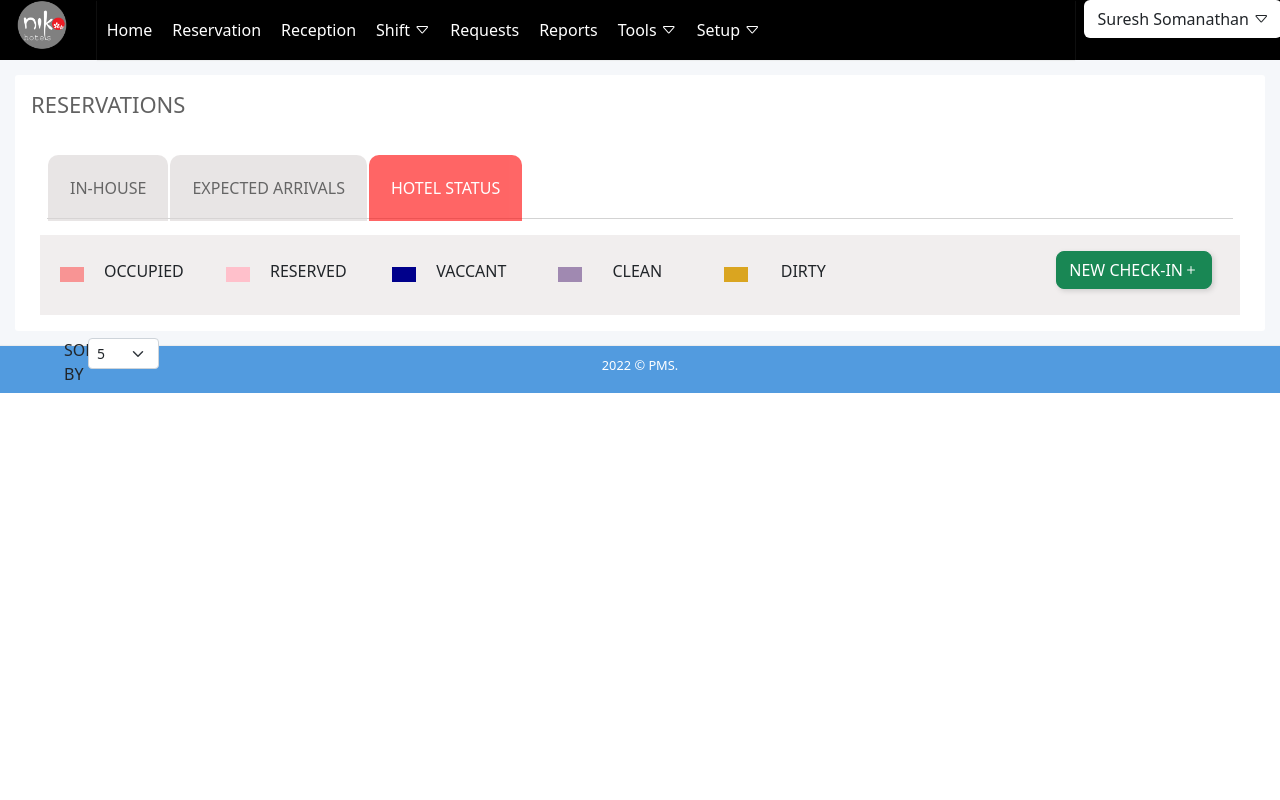
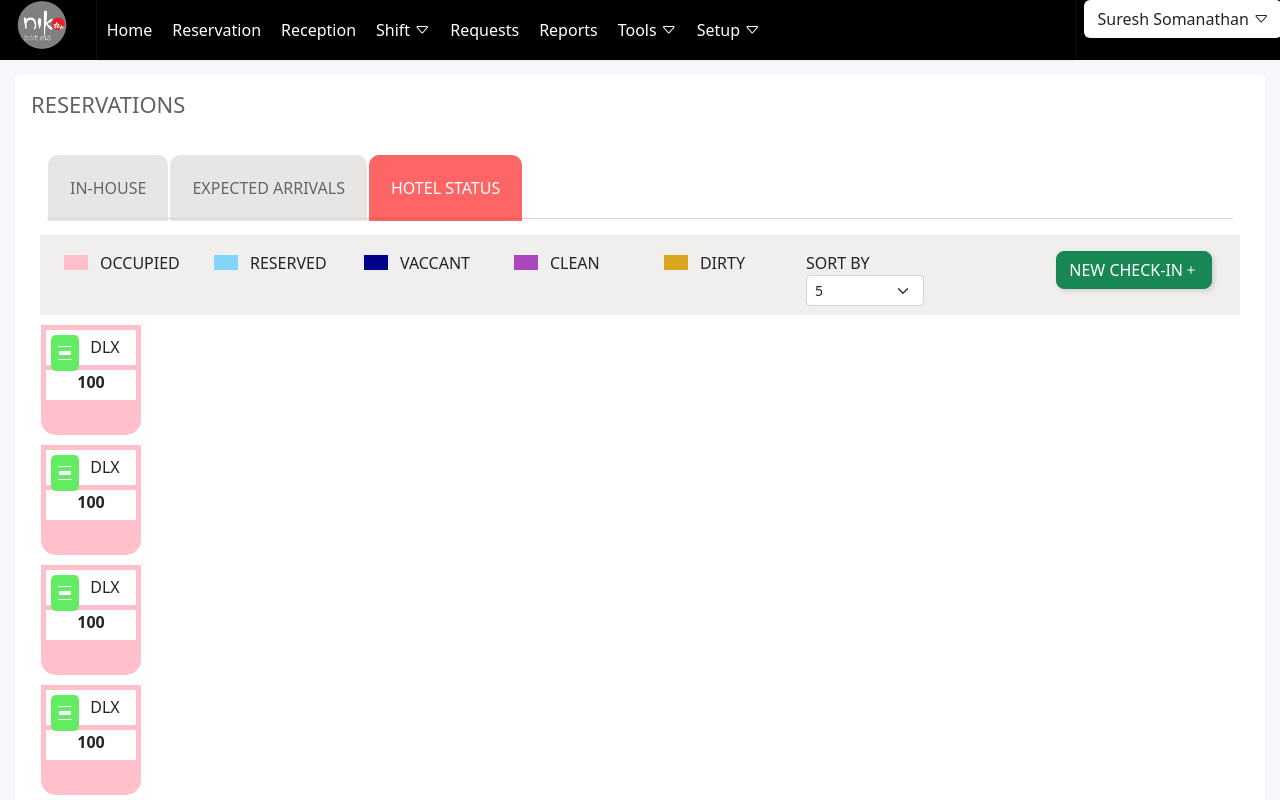
Before and after one commit to indocosmo-projects/PMS-Prototype, a React (Create React App) app: page /receptionhotelstatus in a window 1280 px wide. Shown: the top 800 px of the page. Built offline with nearby package versions, Linux system fonts and the light colour scheme.

Commit message:
modification

```diff
--- a/src/component/Reception/Reception.css
+++ b/src/component/Reception/Reception.css
@@ -1,3 +1,11 @@
+:root{
+    --occupied : pink;
+    --reserved : #81D4FA;
+    --vaccant : darkblue;
+    --clean : #AB47BC;
+    --dirty : goldenrod;
+}
+
 .tdwidthguest{
     width : 320px;
 }
@@ -11,6 +19,7 @@
     width: 70px;
     padding : 5px;
 }
+
 
 .height{
     padding : 10px;
@@ -56,24 +65,69 @@
 .square{
     height: 15px;
     width: 15px;
+    float : right !important;
+    margin-top : 4px;
+    margin-left: 20px;
 }
 
 .occupied{
-    background-color : rgb(248, 148, 148);
+    background-color : var(--occupied);
 }
 
 .reserved{
-    background-color : pink;
+    background-color : var(--reserved);
 }
 
 .vaccant{
-    background-color : darkblue;;
+    background-color : var(--vaccant);
 }
 
 .clean{
-    background-color : rgb(160, 137, 177);
+    background-color : var(--clean);
 }
 
 .dirty{
-    background-color : goldenrod;
+    background-color : var(--dirty);
 }
+
+.left{
+    text-align : left;
+}
+
+.room{
+    width : 100px;
+    border : 5px solid var(--occupied);
+    border-bottom-right-radius : 15px;
+    border-bottom-left-radius : 15px;
+    margin : 10px;
+}
+
+.rmtype{
+    border-bottom : 5px solid var(--occupied);
+    height : 40px;
+    padding : 5px;
+}
+
+.rmback{
+    height: 30px;
+    background-color : var(--occupied);
+}
+
+.stat{
+    background-color: rgb(99, 236, 99);
+    color: white;
+    padding: 6px;
+    border-radius : 5px;
+}
+
+.ulistmargin{
+    list-style-type: none;
+    margin : 0px !important;
+    padding: 0px;
+}
+
+.rmnum{
+    height: 30px;
+    font-weight: bolder;
+
+}
--- a/src/component/Reception/Reception.js
+++ b/src/component/Reception/Reception.js
@@ -30,7 +30,7 @@ function Reception() {
                         <td className="left">{detail.arrival}</td>
                         <td className="left">{detail.departure}</td>
                         <td className="left">{detail.foliobalance}</td>
-                        <td className="bg-success"><button className="btn btn-success w-100 button">CHECK-IN</button></td>
+                        <td className="bg-success text-white pt-4">CHECK-IN</td>
                         <td className="tdwidth">
                             <div className="row">
                                 <div className="col-2">
--- a/src/component/Reception/ReceptionExpectedArrivals.js
+++ b/src/component/Reception/ReceptionExpectedArrivals.js
@@ -32,7 +32,7 @@ function ReceptionExpectedArrivals() {
                         <td className="left">{detail.bookedby}</td>
                         <td className="left">{detail.bookedfor}</td>
                         <td className="left">{detail.bookedon}</td>
-                        <td className="bg-success" ><button className="btn btn-success">CHECK-IN</button></td>
+                        <td className="bg-success text-white" >CHECK-IN</td>
                     </tr>
                     )}
 
--- a/src/component/Reception/ReceptionHotelStatus.js
+++ b/src/component/Reception/ReceptionHotelStatus.js
@@ -3,9 +3,37 @@ import './Reception.css';
 import '../../style.css';
 import Form from 'react-bootstrap/Form';
 
+
 function ReceptionHotelStatus() {
 
     const [recordno, setRecordno] = useState(5);
+    const rooms =
+    [
+        {id: 1, name : '101' },
+        {id: 2, name : '102' },
+        {id: 3, name : '103' },
+        {id: 4, name : '104' },
+        {id: 5, name : '105' },
+        {id: 6, name : '106' },
+    ]
+
+    const roomlist = () => {
+
+        return (
+                <div>
+                    <ul className="ulistmargin ">
+                        {rooms.map(room => <li key={room.id} className="listIitem">
+                            <div className="room row">
+                                <div className="rmtype col-12"><i className="bi bi-distribute-vertical stat" style={{float : 'left'}} ></i>DLX</div>
+                                <div className="col-12 rmnum">100</div>
+                                <div className="rmback col-12"></div>
+                            </div>
+                        </li>
+                        )}
+                    </ul>
+                </div>
+            );
+    }
 
         return(
             <div className="section">
@@ -26,40 +54,40 @@ function ReceptionHotelStatus() {
                     <div className="shade row">
                         <div className="col-sm-9">
                             <div className="row">
-                                    <div className="col-sm-2 m-2 p-3">
+                                    <div className="col-sm-2 p-3">
                                         <div className="row">
-                                            <div className="col-2 m-2 square occupied" ></div>
-                                            <div className="col-8">OCCUPIED</div>
+                                            <div className="col-2 square occupied" ></div>
+                                            <div className="col-8 left">OCCUPIED</div>
                                         </div>
                                     </div>
-                                    <div className="col-sm-2 m-2 p-3">
+                                    <div className="col-sm-2  p-3">
                                         <div className="row">
-                                            <div className="col-2 m-2 square reserved" ></div>
-                                            <div className="col-8">RESERVED</div>
+                                            <div className="col-2 square reserved" ></div>
+                                            <div className="col-8 left">RESERVED</div>
                                         </div>
                                     </div>
-                                    <div className="col-sm-2 m-2 p-3">
+                                    <div className="col-sm-2 p-3">
                                         <div className="row">
-                                            <div className="col-2 m-2 square vaccant" ></div>
-                                            <div className="col-8">VACCANT</div>
+                                            <div className="col-2 square vaccant" ></div>
+                                            <div className="col-8 left">VACCANT</div>
                                         </div>
                                     </div>
-                                    <div className="col-sm-2 m-2 p-3">
+                                    <div className="col-sm-2 p-3">
                                         <div className="row">
-                                            <div className="col-2 m-2 square clean" ></div>
-                                            <div className="col-8">CLEAN</div>
+                                            <div className="col-2 square clean" ></div>
+                                            <div className="col-8 left">CLEAN</div>
                                         </div>
                                     </div>
-                                    <div className="col-sm-2 m-2 p-3">
+                                    <div className="col-sm-2 p-3">
                                         <div className="row">
-                                            <div className="col-2 m-2 square dirty" ></div>
-                                            <div className="col-8">DIRTY</div>
+                                            <div className="col-2 square dirty" ></div>
+                                            <div className="col-8 left">DIRTY</div>
                                         </div>
                                     </div>
-                                    <div className="col-sm-2 m-2 p-3">
-                                        <div className="row">
-                                            <div className="col-2" >SORT BY</div>
-                                            <div className="col-8">
+                                    <div className="col-sm-2 p-3">
+                                      <div className="row" >
+                                        <div className="col-12 left" >SORT BY</div>
+                                            <div className="col-12">
                                                 <Form.Select size='sm' aria-label="No of Records" name="rec" id="rec" onChange={(e) => setRecordno((e.target.value))}>
                                                     <option value="1">5</option>
                                                     <option value="2">10</option>
@@ -80,6 +108,13 @@ function ReceptionHotelStatus() {
                             </div>
                     </div>
 
+                    <div className="row">
+                        <div className="col-sm-8">
+                            {roomlist()}
+                        </div>
+                        <div className="col-sm-4"></div>
+                    </div>
+
                 </div>
             </div>
         );
--- a/src/service/ReservationService.js
+++ b/src/service/ReservationService.js
@@ -2,6 +2,8 @@ import axios from 'axios';
 
 
 const USERS_REST_API_URL = 'http://localhost:8080/pms/reservation_test/getListData' ;
+const USERS_LOGIN = 'http://localhost:8080/pms/reservation_test/getListData' ;
+const USERS_DASHBOARD = 'http://localhost:8080/pms/dashboard' ;
 
 class ReservationService{
 
@@ -10,9 +12,12 @@ class ReservationService{
     }
 
     getReservationSearchData(){
-        axios.get(USERS_REST_API_URL);
+        axios.get(USERS_LOGIN);
     }
 
+    getReservation(){
+        axios.get(USERS_DASHBOARD);
+    }
 }
 
 export default new ReservationService();
```
Also changed, not shown: src/component/Reservation/Reservation.js (+19 -1 lines).
